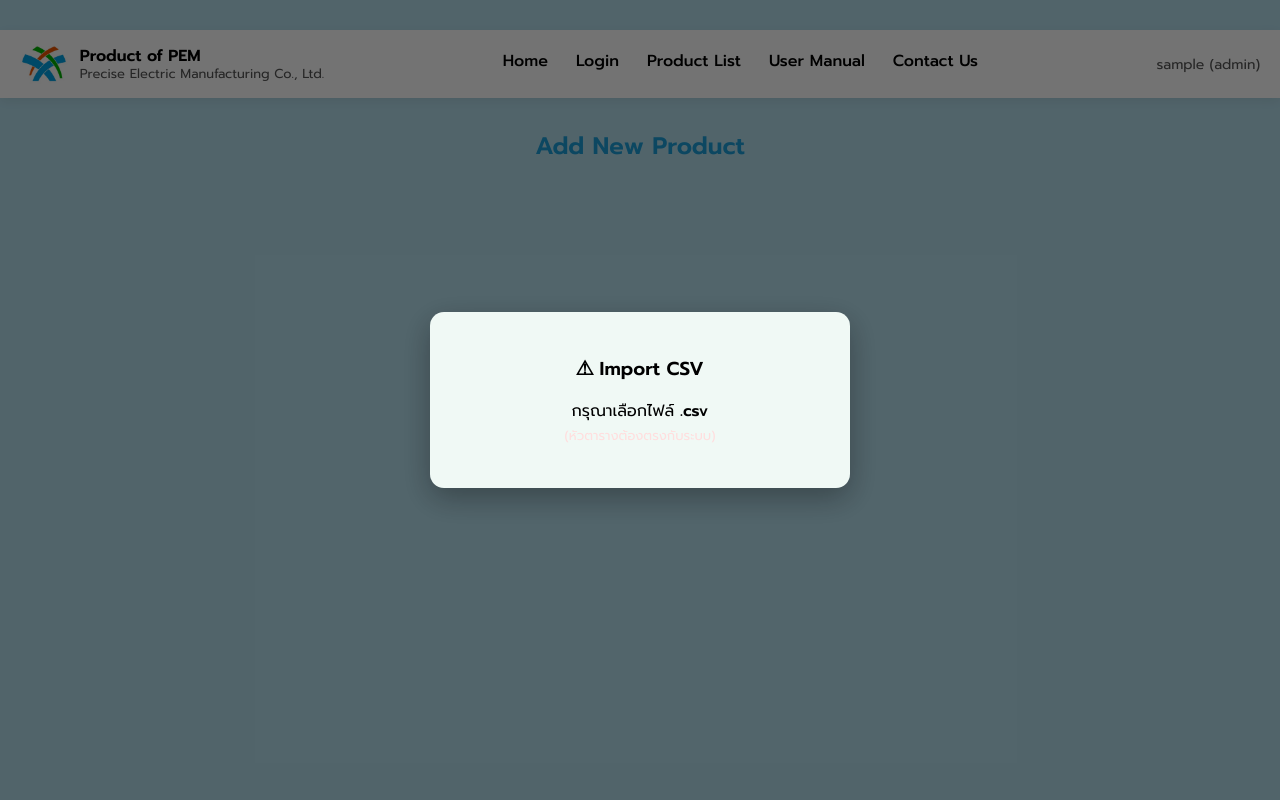
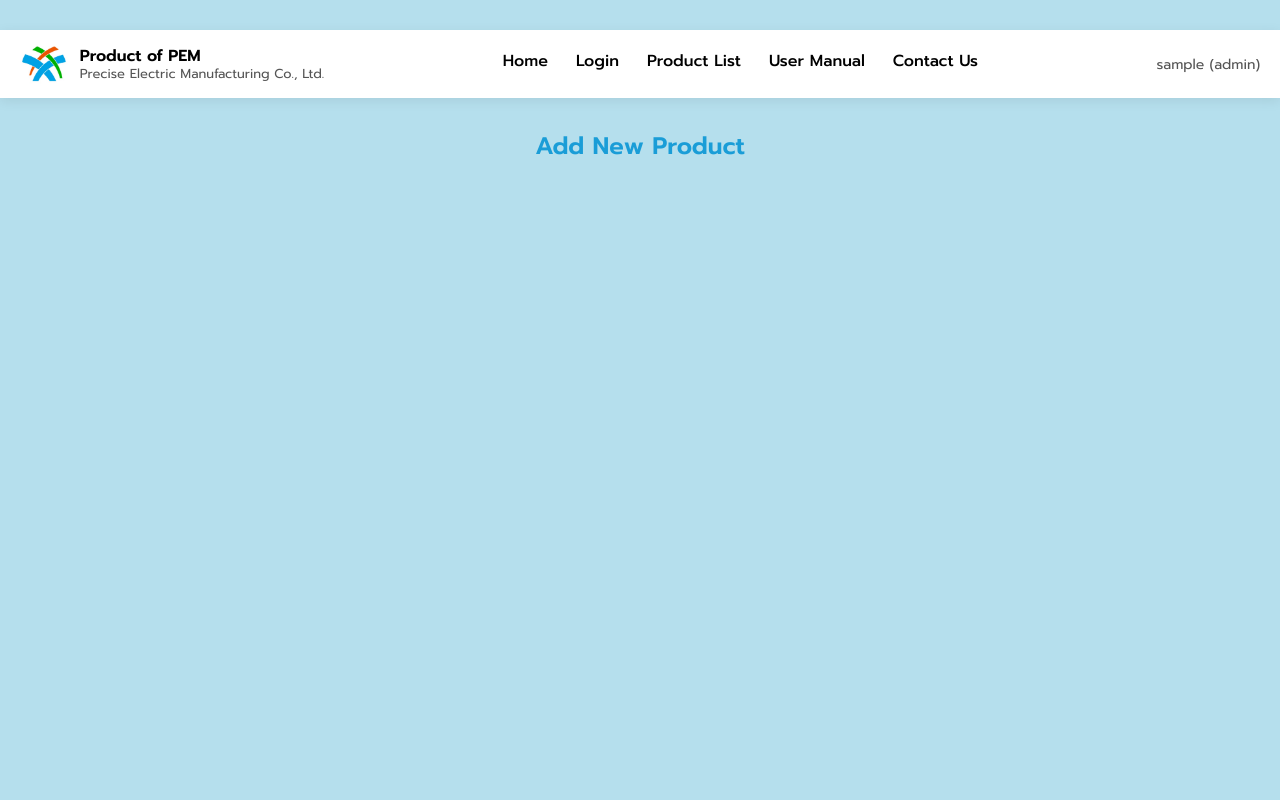
Before and after one commit to LehmonGIT/MiTProject-Precise, a Flask app: page /product/add in a window 1280 px wide. Run offline with Flask 3, Linux system fonts and the light colour scheme; the visitor is signed in with stand-in values (Sample User, id 1).

Commit message:
feat: edit

```diff
--- a/templates/add.html
+++ b/templates/add.html
@@ -169,17 +169,6 @@
 <div class="add-card">
     <h2>Add New Product</h2>
 
-    <div id="csvModal" class="modal-overlay">
-        <div class="modal-box">
-            <h3>⚠ Import CSV</h3>
-
-            <p>
-                กรุณาเลือกไฟล์ <b>.csv</b><br>
-                <span style="font-size:13px;color:#ffdede">
-                    (หัวตารางต้องตรงกับระบบ)
-                </span>
-            </p>
-
     <form id="csvForm" action="{{ url_for('import_csv') }}" method="POST" enctype="multipart/form-data"
         style="display:none;text-align: center;">
 
@@ -196,7 +185,16 @@
                 Cancel
             </button>
         </div>
+            <div id="csvModal" class="modal-overlay">
+                <div class="modal-box">
+                    <h3>⚠ Import CSV</h3>
 
+                    <p>
+                        กรุณาเลือกไฟล์ <b>.csv</b><br>
+                        <span style="font-size:13px;color:#ffdede">
+
+                        </span>
+                    </p>
     </form>
 
 <script>
```
